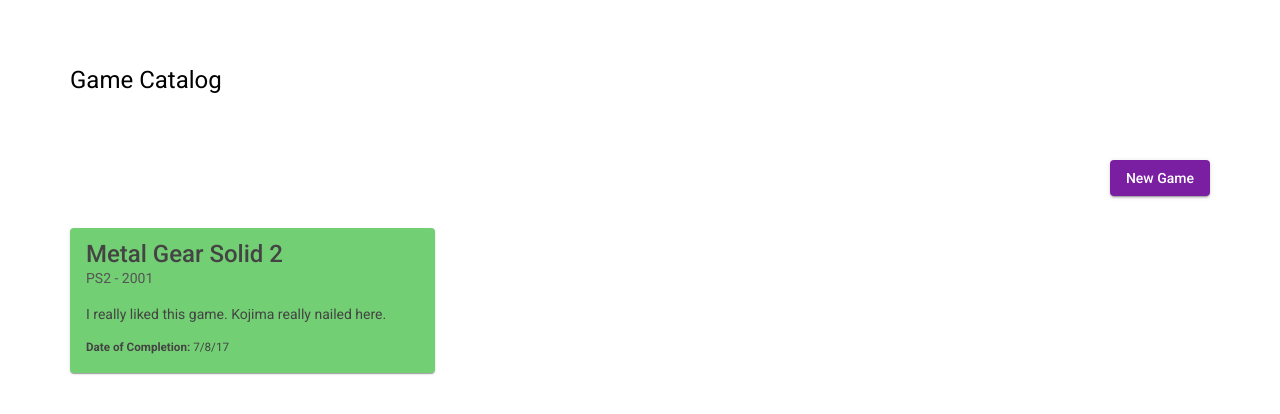
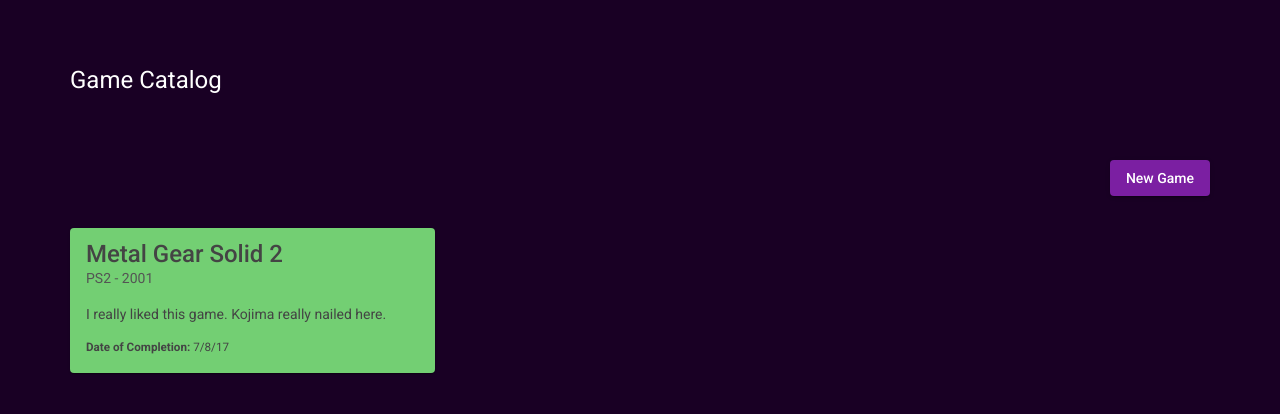
Before and after one commit to valdney89/catalog-games, an Angular app: page /home in a window 1280 px wide. Shown: the top 414 px of the page. Built offline with nearby package versions, Linux system fonts and the light colour scheme; data requests are answered from the project's data file.

Commit message:
feat: installing moment

```diff
--- a/package.json
+++ b/package.json
@@ -20,6 +20,7 @@
     "@angular/platform-browser": "~13.1.0",
     "@angular/platform-browser-dynamic": "~13.1.0",
     "@angular/router": "~13.1.0",
+    "moment": "^2.29.3",
     "rxjs": "~7.4.0",
     "tslib": "^2.3.0",
     "zone.js": "~0.11.4"
--- a/src/app/app.component.ts
+++ b/src/app/app.component.ts
@@ -6,5 +6,5 @@
   styleUrls: ['./app.component.scss']
 })
 export class AppComponent {
-  title = 'gameslist';
+  title = 'Games Catalog By Valdney';
 }
--- a/src/assets/base/_commons.scss
+++ b/src/assets/base/_commons.scss
@@ -1,3 +1,8 @@
+body {
+  background: #190024;
+  color: #fff;
+}
+
 .container {
   margin: 0 auto;
   padding-left: $spacing-stack-xxs;
```
Also changed, not shown: 1 other file (tests, documents, lock files or other folders).
